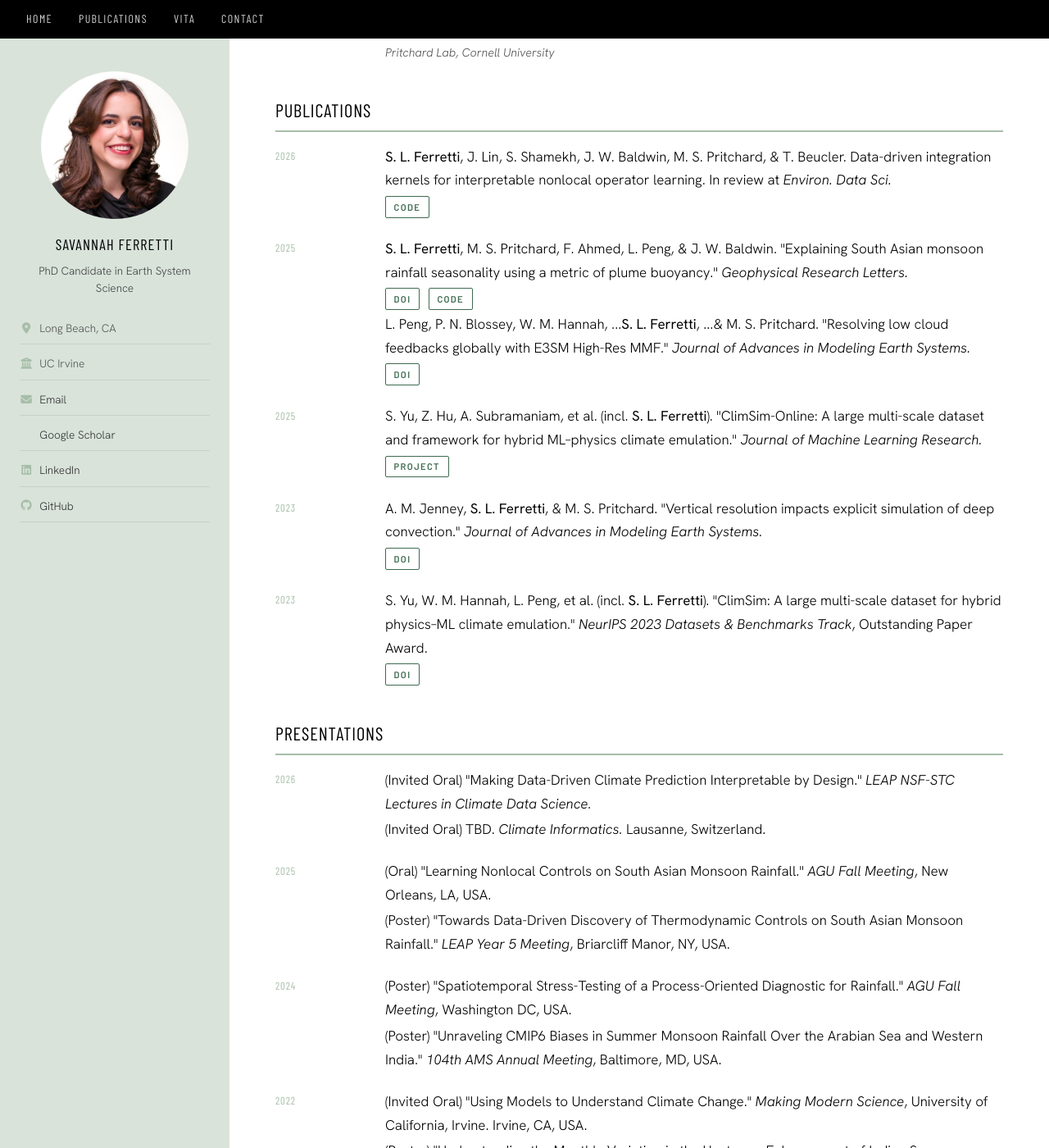
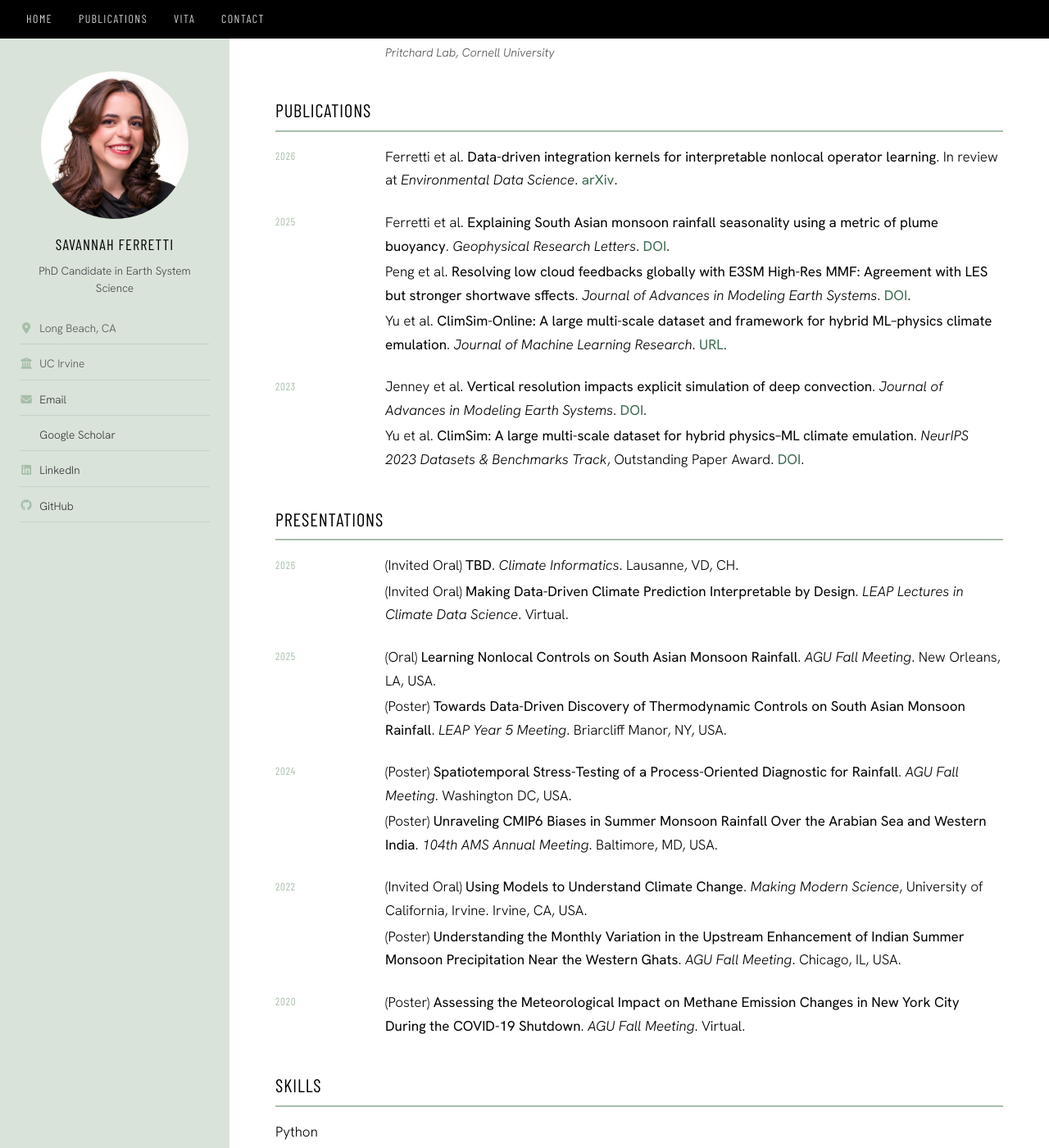
Before and after one commit to savannahferretti/savannahferretti.github.io, a Jekyll site: the page built from pages/vita.md, in a window 1280 px wide and 1400 px high, scrolled down 979 px. Shown: the whole window at 82% size. Built offline with Jekyll 4.4.1, drawn with Linux system fonts in a browser that asks for light colours; a style sheet for code colours, icons or effects is not loaded; some of the changed text lies outside the part shown.

Commit message:
Update vita.md

```diff
--- a/pages/vita.md
+++ b/pages/vita.md
@@ -86,57 +86,24 @@ This is an abbreviated vita. A full CV and a shorter resume are both available f
 <div class="cv-entry">
   <div class="cv-entry__date">2026</div>
   <div class="cv-entry__body">
-    <p><strong>S. L. Ferretti</strong>, J. Lin, S. Shamekh, J. W. Baldwin, M. S. Pritchard, & T. Beucler. Data-driven integration kernels for interpretable nonlocal operator learning. In review at <em>Environ. Data Sci.</em></p>
-    <div class="publication__links">
-      <a href="https://github.com/savannahferretti/monsoon-kernels">Code</a>
-    </div>
+    <p>Ferretti et al. <strong>Data-driven integration kernels for interpretable nonlocal operator learning</strong>. In review at <em>Environmental Data Science</em>. <a href="https://github.com/savannahferretti/monsoon-kernels">arXiv</a>.</p>
   </div>
 </div>
 
 <div class="cv-entry">
   <div class="cv-entry__date">2025</div>
   <div class="cv-entry__body">
-    <p><strong>S. L. Ferretti</strong>, M. S. Pritchard, F. Ahmed, L. Peng, & J. W. Baldwin. "Explaining South Asian monsoon rainfall seasonality using a metric of plume buoyancy." <em>Geophysical Research Letters.</em></p>
-    <div class="publication__links">
-      <a href="https://doi.org/10.1029/2025GL115546">DOI</a>
-      <a href="https://github.com/savannahferretti/monsoon-pod">Code</a>
-    </div>
-    <p>L. Peng, P. N. Blossey, W. M. Hannah, ...<strong>S. L. Ferretti</strong>, ...& M. S. Pritchard. "Resolving low cloud feedbacks globally with E3SM High-Res MMF." <em>Journal of Advances in Modeling Earth Systems.</em></p>
-    <div class="publication__links">
-      <a href="https://doi.org/10.1029/2025MS005003">DOI</a>
-    </div>
-  </div>
-</div>
-
-
-
-<div class="cv-entry">
-  <div class="cv-entry__date">2025</div>
-  <div class="cv-entry__body">
-    <p>S. Yu, Z. Hu, A. Subramaniam, et al. (incl. <strong>S. L. Ferretti</strong>). "ClimSim-Online: A large multi-scale dataset and framework for hybrid ML–physics climate emulation." <em>Journal of Machine Learning Research.</em></p>
-    <div class="publication__links">
-      <a href="http://jmlr.org/papers/v26/24-1014.html">Project</a>
-    </div>
+    <p>Ferretti et al. <strong>Explaining South Asian monsoon rainfall seasonality using a metric of plume buoyancy</strong>. <em>Geophysical Research Letters</em>. <a href="https://doi.org/10.1029/2025GL115546">DOI</a>.</p>
+    <p>Peng et al. <strong>Resolving low cloud feedbacks globally with E3SM High-Res MMF: Agreement with LES but stronger shortwave sffects</strong>. <em>Journal of Advances in Modeling Earth Systems</em>. <a href="https://doi.org/10.1029/2025MS005003">DOI</a>.</p>
+    <p>Yu et al. <strong>ClimSim-Online: A large multi-scale dataset and framework for hybrid ML–physics climate emulation</strong>. <em>Journal of Machine Learning Research</em>. <a href="http://jmlr.org/papers/v26/24-1014.html">URL</a>.</p>
   </div>
 </div>
 
 <div class="cv-entry">
   <div class="cv-entry__date">2023</div>
   <div class="cv-entry__body">
-    <p>A. M. Jenney, <strong>S. L. Ferretti</strong>, & M. S. Pritchard. "Vertical resolution impacts explicit simulation of deep convection." <em>Journal of Advances in Modeling Earth Systems.</em></p>
-    <div class="publication__links">
-      <a href="https://doi.org/10.1029/2022MS003444">DOI</a>
-    </div>
-  </div>
-</div>
-
-<div class="cv-entry">
-  <div class="cv-entry__date">2023</div>
-  <div class="cv-entry__body">
-    <p>S. Yu, W. M. Hannah, L. Peng, et al. (incl. <strong>S. L. Ferretti</strong>). "ClimSim: A large multi-scale dataset for hybrid physics–ML climate emulation." <em>NeurIPS 2023 Datasets & Benchmarks Track</em>, Outstanding Paper Award.</p>
-    <div class="publication__links">
-      <a href="https://dl.acm.org/doi/10.5555/3666122.3667090">DOI</a>
-    </div>
+    <p>Jenney et al. <strong>Vertical resolution impacts explicit simulation of deep convection</strong>. <em>Journal of Advances in Modeling Earth Systems</em>. <a href="https://doi.org/10.1029/2022MS003444">DOI</a>.</p>
+    <p>Yu et al. <strong> ClimSim: A large multi-scale dataset for hybrid physics–ML climate emulation</strong>. <em>NeurIPS 2023 Datasets & Benchmarks Track</em>, Outstanding Paper Award. <a href="https://dl.acm.org/doi/10.5555/3666122.3667090">DOI</a>.</p>
   </div>
 </div>
 
@@ -145,39 +112,39 @@ This is an abbreviated vita. A full CV and a shorter resume are both available f
 <div class="cv-entry">
   <div class="cv-entry__date">2026</div>
   <div class="cv-entry__body">
-    <p>(Invited Oral) "Making Data-Driven Climate Prediction Interpretable by Design." <em>LEAP NSF-STC Lectures in Climate Data Science.</em></p>
-    <p>(Invited Oral) TBD. <em>Climate Informatics.</em> Lausanne, Switzerland.</p>
+    <p>(Invited Oral) <strong>TBD</strong>. <em>Climate Informatics</em>. Lausanne, VD, CH.</p>
+    <p>(Invited Oral) <strong>Making Data-Driven Climate Prediction Interpretable by Design</strong>. <em>LEAP Lectures in Climate Data Science</em>. Virtual.</p>
   </div>
 </div>
 
 <div class="cv-entry">
   <div class="cv-entry__date">2025</div>
   <div class="cv-entry__body">
-    <p>(Oral) "Learning Nonlocal Controls on South Asian Monsoon Rainfall." <em>AGU Fall Meeting</em>, New Orleans, LA, USA.</p>
-    <p>(Poster) "Towards Data-Driven Discovery of Thermodynamic Controls on South Asian Monsoon Rainfall." <em>LEAP Year 5 Meeting</em>, Briarcliff Manor, NY, USA.</p>
+    <p>(Oral) <strong>Learning Nonlocal Controls on South Asian Monsoon Rainfall</strong>. <em>AGU Fall Meeting</em>. New Orleans, LA, USA.</p>
+    <p>(Poster) <strong>Towards Data-Driven Discovery of Thermodynamic Controls on South Asian Monsoon Rainfall</strong>. <em>LEAP Year 5 Meeting</em>. Briarcliff Manor, NY, USA.</p>
   </div>
 </div>
 
 <div class="cv-entry">
   <div class="cv-entry__date">2024</div>
   <div class="cv-entry__body">
-    <p>(Poster) "Spatiotemporal Stress-Testing of a Process-Oriented Diagnostic for Rainfall." <em>AGU Fall Meeting</em>, Washington DC, USA.</p>
-    <p>(Poster) "Unraveling CMIP6 Biases in Summer Monsoon Rainfall Over the Arabian Sea and Western India." <em>104th AMS Annual Meeting</em>, Baltimore, MD, USA.</p>
+    <p>(Poster) <strong>Spatiotemporal Stress-Testing of a Process-Oriented Diagnostic for Rainfall</strong>. <em>AGU Fall Meeting</em>. Washington DC, USA.</p>
+    <p>(Poster) <strong>Unraveling CMIP6 Biases in Summer Monsoon Rainfall Over the Arabian Sea and Western India</strong>. <em>104th AMS Annual Meeting</em>. Baltimore, MD, USA.</p>
   </div>
 </div>
 
 <div class="cv-entry">
   <div class="cv-entry__date">2022</div>
   <div class="cv-entry__body">
-    <p>(Invited Oral) "Using Models to Understand Climate Change." <em>Making Modern Science</em>, University of California, Irvine. Irvine, CA, USA.</p>
-    <p>(Poster) "Understanding the Monthly Variation in the Upstream Enhancement of Indian Summer Monsoon Precipitation Near the Western Ghats." <em>AGU Fall Meeting</em>, Chicago, IL, USA.</p>
+    <p>(Invited Oral) <strong>Using Models to Understand Climate Change</strong>. <em>Making Modern Science</em>, University of California, Irvine. Irvine, CA, USA.</p>
+    <p>(Poster) <strong>Understanding the Monthly Variation in the Upstream Enhancement of Indian Summer Monsoon Precipitation Near the Western Ghats</strong>. <em>AGU Fall Meeting</em>. Chicago, IL, USA.</p>
   </div>
 </div>
 
 <div class="cv-entry">
   <div class="cv-entry__date">2020</div>
   <div class="cv-entry__body">
-    <p>(Poster) "Assessing the Meteorological Impact on Methane Emission Changes in New York City During the COVID-19 Shutdown." <em>AGU Fall Meeting</em>, Virtual.</p>
+    <p>(Poster) <strong>Assessing the Meteorological Impact on Methane Emission Changes in New York City During the COVID-19 Shutdown</strong>. <em>AGU Fall Meeting</em>. Virtual.</p>
   </div>
 </div>
 
```
